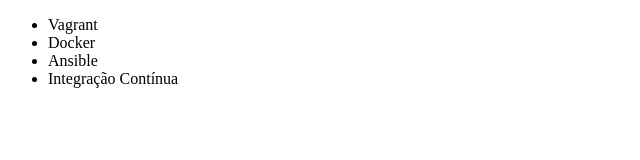
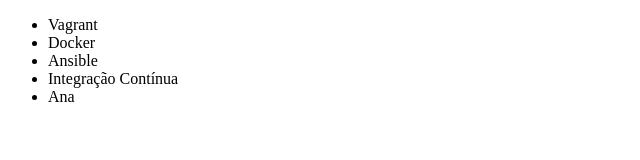
Before and after one commit to julianobergamo/alura-git, a plain HTML site: page index.html in a window 1280 px wide. Shown: the full height of the page, 0-640 px from the left. Drawn offline with Linux system fonts and the light colour scheme.

Commit message:
Add curso

```diff
--- a/index.html
+++ b/index.html
@@ -10,6 +10,7 @@
         <li>Docker</li>
         <li>Ansible</li>
         <li>Integração Contínua</li>
+        <li>Ana</li>
     </ul>
 </body>
 </html>
```
